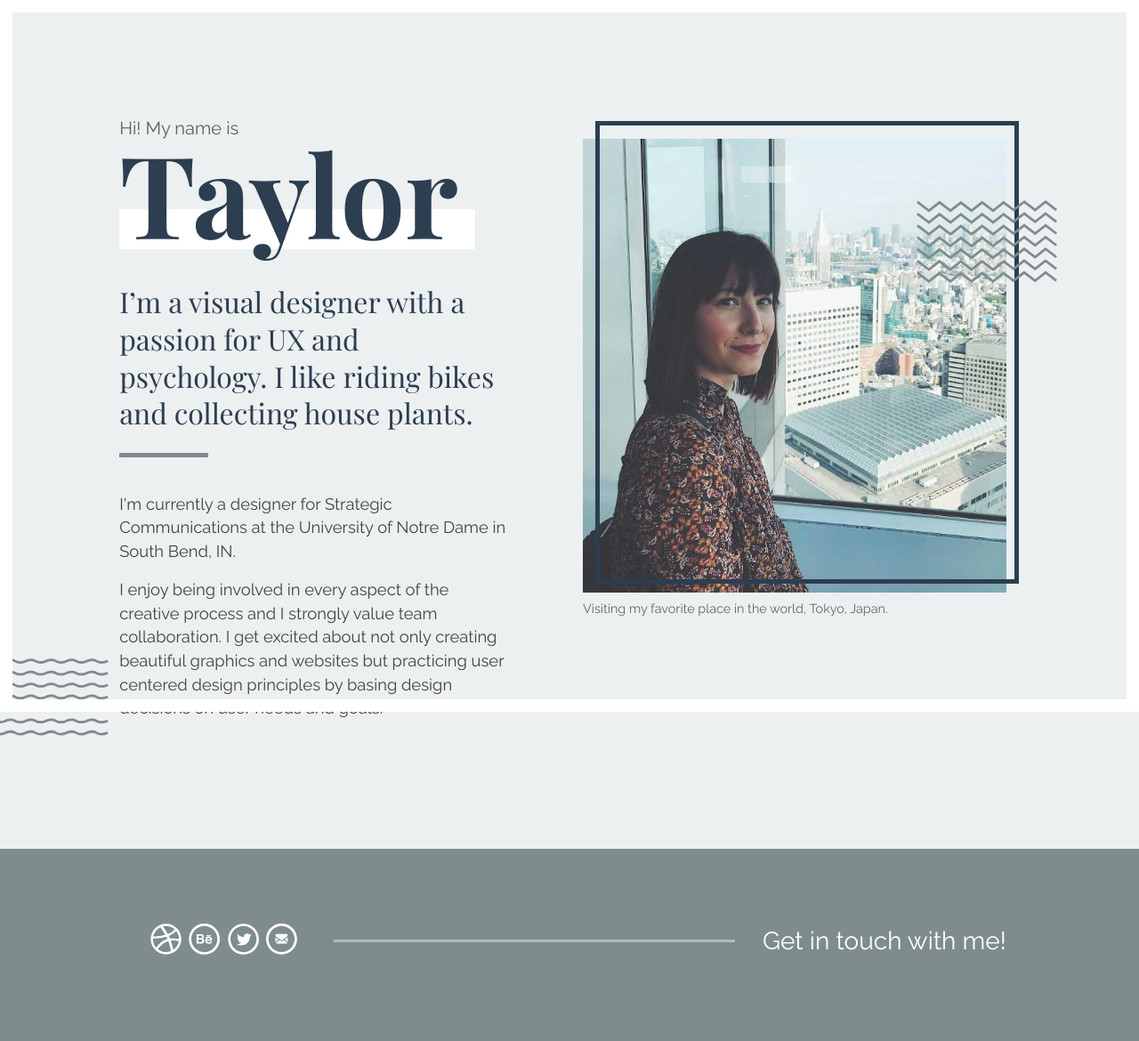
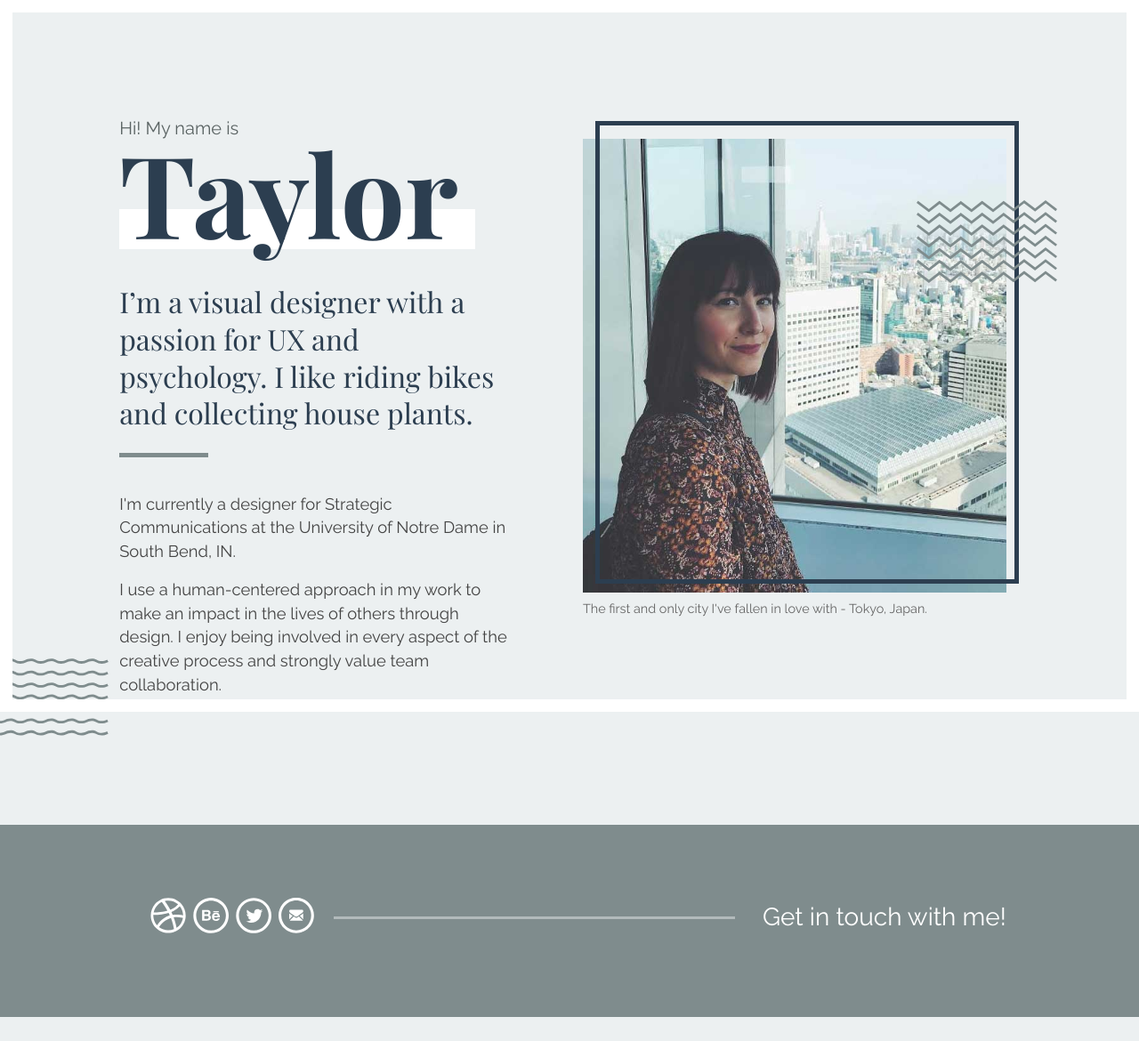
Before and after one commit to tpacket/tpacket.github.io, a PHP site: page / in a window 1280 px wide. Shown: the whole page at 89% size. After the commit the page ends 1143 px from the top, so only its background shows below. Run offline with PHP 8.4, Linux system fonts and the light colour scheme.

Commit message:
Content updates

```diff
--- a/index.html
+++ b/index.html
@@ -38,13 +38,15 @@
 								<p>I’m a visual designer with a passion for UX and psychology. I like riding bikes and collecting house plants.</p>
 							<div class="hero-text">
 							<p>I'm currently a designer for Strategic Communications at the University of Notre Dame in South Bend, IN.</p>
-							<p>I enjoy being involved in every aspect of the creative process and I strongly value team collaboration. I get excited about not only creating beautiful graphics and websites but practicing user centered design principles by basing design decisions on user needs and goals.</p>
+
+							<p>I use a human-centered approach in my work to make an impact in the lives of others through design. I enjoy being involved in every aspect of the creative process and strongly value team collaboration.</p>
+
 							</div>
 						</div>
 						<div class="col-md-5 col-lg-6">
 							<figure class="hero-image">
-								<img src="images/taylor-tokyo.jpg" alt="Girl looking at the camera, Tokyo cityscape in the background.">
-								<figcaption>Visiting my favorite place in the world, Tokyo, Japan.</figcaption>
+								<img src="images/taylor-tokyo.jpg" alt="A girl looking at the camera, Tokyo cityscape in the background.">
+								<figcaption>The first and only city I've fallen in love with - Tokyo, Japan.</figcaption>
 							</figure>
 						</div>
 					</div>
--- a/page.css
+++ b/page.css
@@ -1,5 +1,5 @@
 /*----------------------------------------
- Lasted Updated: 2018-08-28
+ Lasted Updated: 2019-03-19
 ----------------------------------------*/
 
 html {border-top:8px solid #fff;}
@@ -105,6 +105,7 @@ figcaption {margin:0.5em 0 0 0; color:#666; font-size:0.9em;}
 .hero-intro h2 {font-size:6.5rem;}
   .hero-intro h2:after {margin:-38px 0 0 0; height:38px; width:320px;}
 
+.social-links a {padding:1.25em;}
 .social-section .social-link-warp {text-align:left;}
 .social-section .social-link-warp:after {position:absolute; content:''; width:46%; height:3px; left:23%; top:38%; margin-top:1px; background:#b2babb;}
 .social-section .social-link-warp h3 {display:inline-block; float:right; margin:0.25em 0 0; padding:0 0 0 1em; background:#7F8C8D; position:relative; z-index:5;}
```
